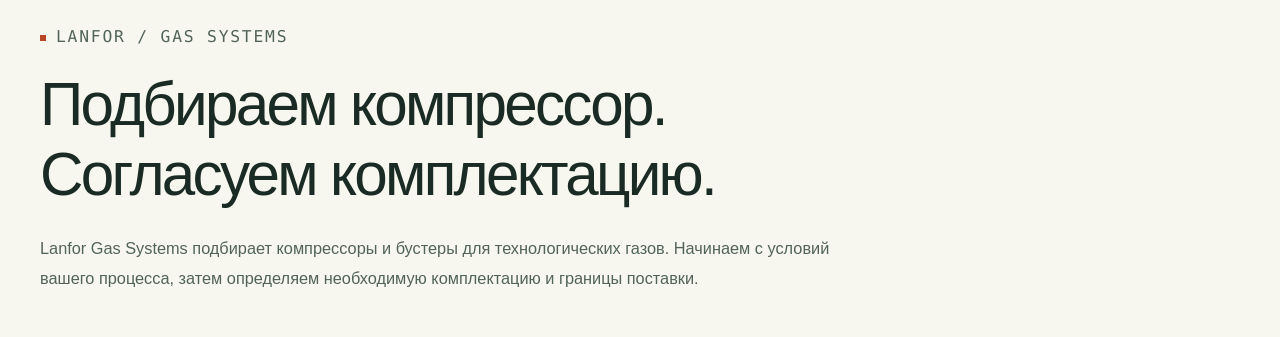
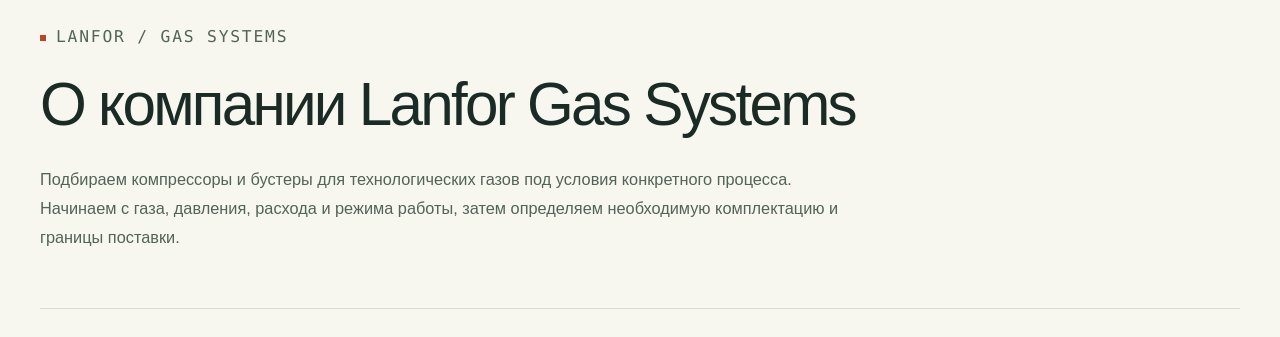
Before and after one commit to utkinin/compressor, a Next.js app: page /about in a window 1280 px wide. Shown: the part 239-576 px from the top of the page. Built offline with nearby package versions, Linux system fonts and the light colour scheme; no server answers.

Commit message:
Use approved company H1 and customer-facing intro

```diff
--- a/src/app/about/page.tsx
+++ b/src/app/about/page.tsx
@@ -9,7 +9,7 @@
 export default function AboutPage() {
   return <div className="container">
     <Breadcrumbs items={[{ label: "О компании", href: "/about/" }]} />
-    <section className="page-hero"><p className="eyebrow">LANFOR / GAS SYSTEMS</p><h1>Подбираем компрессор.<br />Согласуем комплектацию.</h1><p className="page-intro">Lanfor Gas Systems подбирает компрессоры и бустеры для технологических газов. Начинаем с условий вашего процесса, затем определяем необходимую комплектацию и границы поставки.</p></section>
+    <section className="page-hero"><p className="eyebrow">LANFOR / GAS SYSTEMS</p><h1>О компании Lanfor Gas Systems</h1><p className="page-intro">Подбираем компрессоры и бустеры для технологических газов под условия конкретного процесса. Начинаем с газа, давления, расхода и режима работы, затем определяем необходимую комплектацию и границы поставки.</p></section>
     <section className="detail-layout content-section"><div className="prose"><h2>От параметров к выбору компрессора</h2><p>Сначала фиксируем состав газа, минимальное и максимальное давление всасывания, давление нагнетания, расход с условиями приведения и режим работы. Затем проверяем температуры, материалы, герметичность, охлаждение и требования площадки.</p><p>Сначала выбирается компрессор или бустер. Затем определяются необходимые опции: охлаждение, КИП, арматура, ресивер и автоматика. Возможна поставка отдельного компрессора или комплектной системы на общей раме. Состав и технические характеристики должны быть согласованы для конкретного исполнения.</p><h2>Что получит инженер и закупщик</h2><ul><li>Перечень исходных данных и открытых технических вопросов.</li><li>Согласованные параметры компрессора, подключения и границы поставки.</li><li>Состав документации и критерии приёмки для выбранной конфигурации.</li><li>Основание для расчёта и коммерческого предложения после проверки параметров.</li></ul></div><TechnicalDiagram kind="integration" title="Граница поставки компрессора для встраивания" /></section>
     <section className="content-section prose"><h2>Как начать подбор</h2><p>Укажите газ, давление на входе, требуемое давление на выходе, расход и режим работы. Если часть параметров ещё неизвестна, опишите задачу и ограничения процесса: уточним исходные данные при проработке.</p><p>В запрос можно добавить требования к чистоте, герметичности, размещению и автоматике. Комплектацию и техническую документацию согласуем для выбранного исполнения оборудования.</p><Link className="button" href="/rfq/">Подобрать компрессор</Link></section>
     <NewsSection />
```
